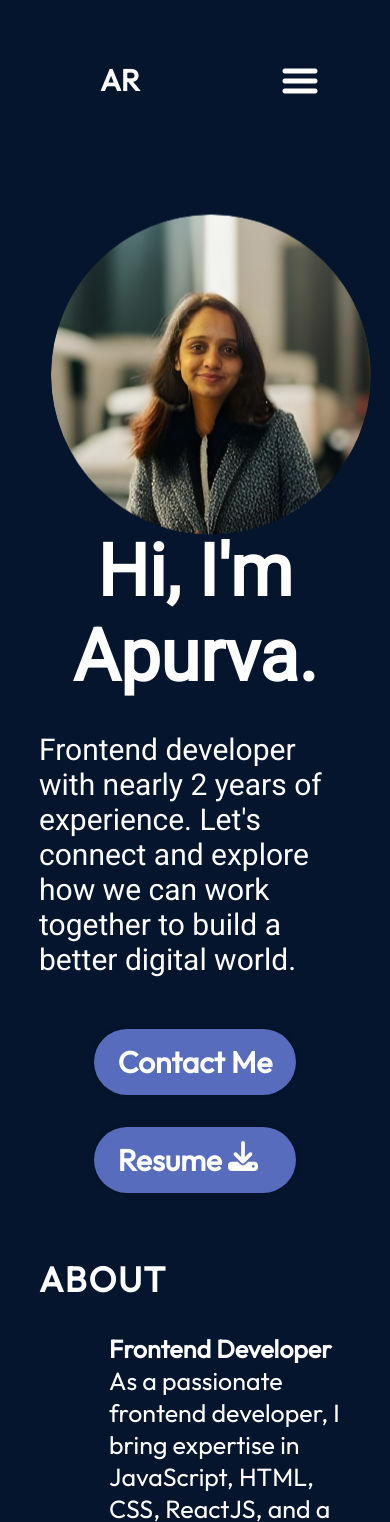
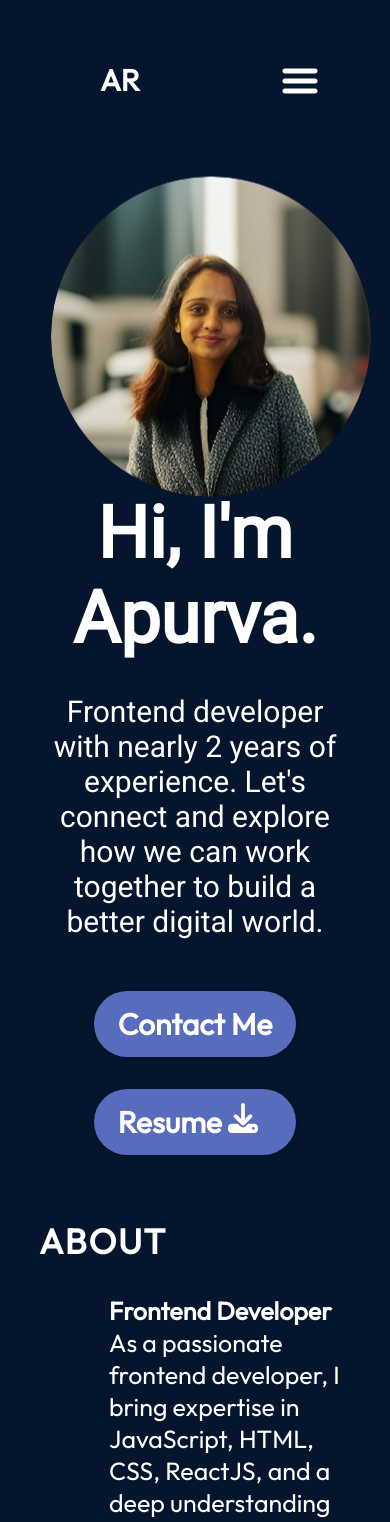
Before and after one commit to Apurwa-Rokade/porfolio, a React (Vite) app: page / in a window 390 px wide. Shown: the top 1522 px of the page. Built offline with nearby package versions, Linux system fonts and the light colour scheme.

Commit message:
added css for responsive design over different devices

```diff
--- a/src/components/Hero/Hero.module.css
+++ b/src/components/Hero/Hero.module.css
@@ -116,6 +116,7 @@ z-index:0 ;
 @media screen and (max-width:830px){
   .container{
       flex-direction: column-reverse;
+      margin-top: 11px;
   }
   .content{
     align-items:center;
@@ -126,6 +127,9 @@ z-index:0 ;
     font-weight:600;
     padding: 14px 24px;
 
+  }
+  .description{
+    text-align: center;
   }
 
 }
```
